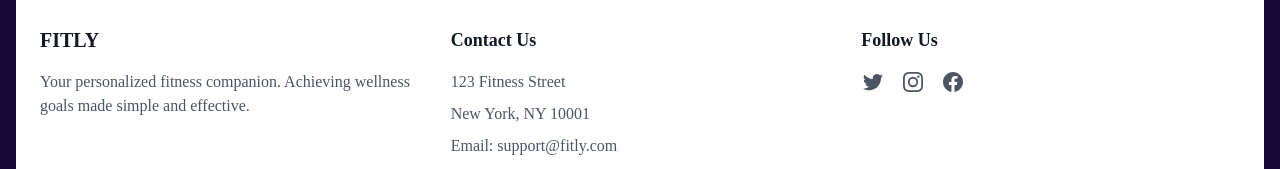
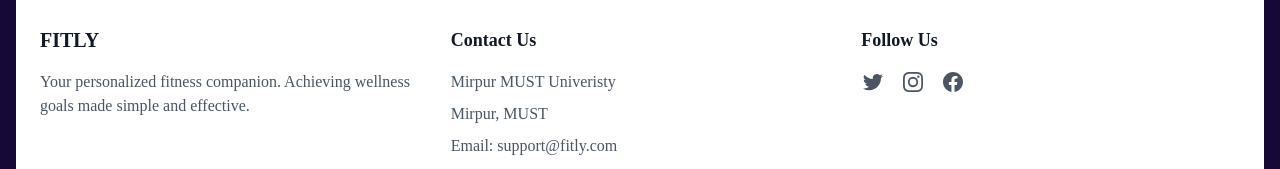
Before and after one commit to Usama-847/MUST-FYP, a React (Create React App) app in the folder frontend/: page / in a window 1280 px wide. Shown: the part 1088-1257 px from the top of the page. Built offline with nearby package versions, Linux system fonts and the light colour scheme; no server answers.

Commit message:
LatesCode

```diff
--- a/frontend/src/App.js
+++ b/frontend/src/App.js
@@ -1,7 +1,6 @@
 import React, { useState, useEffect, createContext } from "react";
 import { Route, Routes } from "react-router-dom";
 import { Box } from "@mui/material";
-import { Container } from "react-bootstrap";
 import { ToastContainer } from "react-toastify";
 import axios from "axios";
 import "react-toastify/dist/ReactToastify.css";
--- a/frontend/src/components/Footer.js
+++ b/frontend/src/components/Footer.js
@@ -19,8 +19,8 @@
           <div className="space-y-4">
             <h4 className="text-lg font-semibold text-gray-900">Contact Us</h4>
             <div className="flex flex-col space-y-2">
-              <p className="text-gray-600">123 Fitness Street</p>
-              <p className="text-gray-600">New York, NY 10001</p>
+              <p className="text-gray-600">Mirpur MUST Univeristy</p>
+              <p className="text-gray-600">Mirpur, MUST</p>
               <p className="text-gray-600">Email: support@fitly.com</p>
               <p className="text-gray-600">Phone: (555) 123-4567</p>
             </div>
--- a/frontend/src/components/Header.js
+++ b/frontend/src/components/Header.js
@@ -4,7 +4,7 @@
 import { useLogoutMutation } from "../slices/usersApiSlice";
 import { logout } from "../slices/authSlice";
 import { toast } from "react-toastify";
-import MenuIcon from "@mui/icons-material/Menu";
+import MenuIcon  from "@mui/icons-material/Menu";
 import CloseIcon from "@mui/icons-material/Close";
 import Logo from "../assets/images/Logo.png";
 
```
Also changed, not shown: 2 other files (tests, documents, lock files or other folders).
